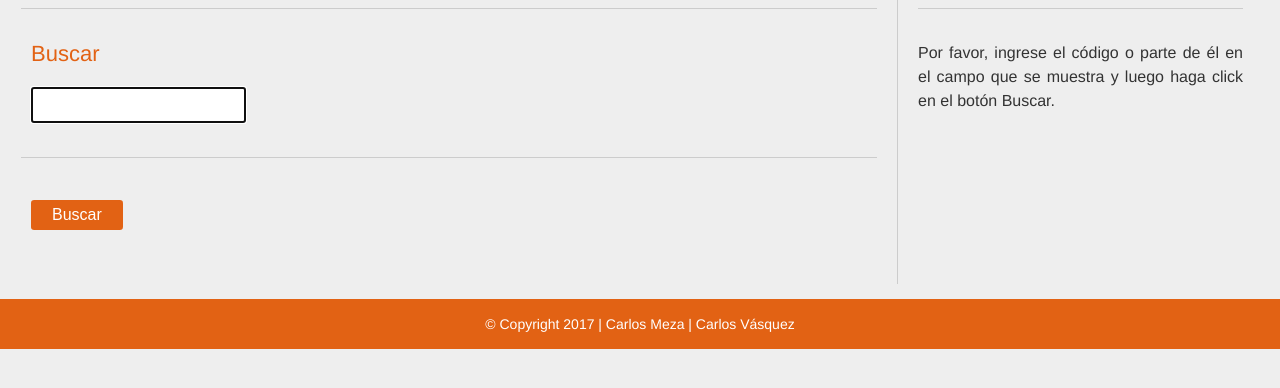
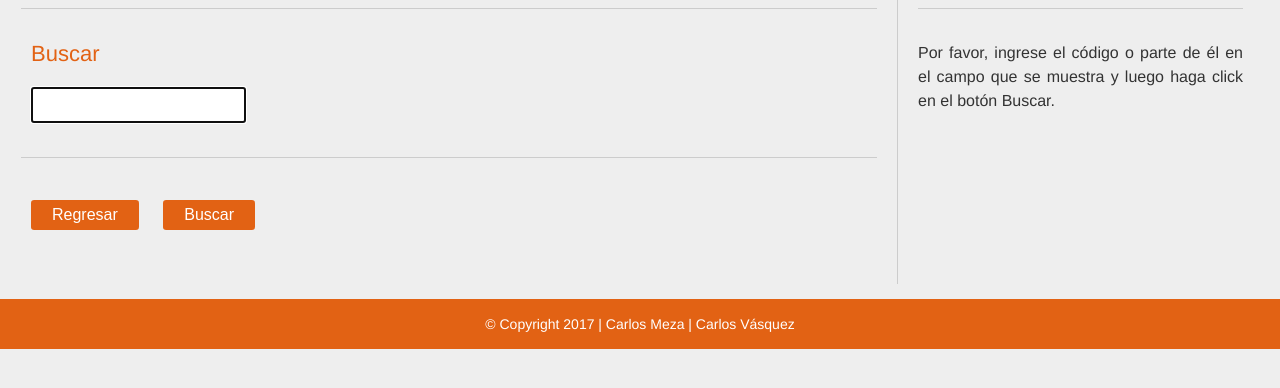
Before and after one commit to Kunai11/Inventario, a PHP site: page /buscar_articulo.php in a window 1280 px wide. Shown: the part 221-609 px from the top of the page. Run offline with PHP 8.4, Linux system fonts and the light colour scheme.

Commit message:
Boton volver a la pantalla anterior

```diff
--- a/buscar_articulo.php
+++ b/buscar_articulo.php
@@ -33,7 +33,10 @@
                     <h3>Buscar</h3>
                     <p><input type="text" title="Parametros para la busqueda" name="palabra" id="palabra" required autofocus></p>
                     <hr>
-                    <p><input class="btn" type="submit" name="buscar" id="buscar" value="Buscar"></p>
+                    <p>
+						<a href="seccion_catalogo.php"><input class="btn" type="button" name="Regresar" id="Regresar" value="Regresar"></a>
+						<input class="btn" type="submit" name="buscar" id="buscar" value="Buscar">
+					</p>
                 </form>
 			</div>
 
--- a/catalogo_articulos.php
+++ b/catalogo_articulos.php
@@ -60,7 +60,7 @@
                     </tbody>
                 </table>
                 <hr>
-                <p><a href="index.php">Regresar</a></p>
+                <a href="seccion_catalogo.php"><input class="btn" type="button" name="Regresar" id="Regresar" value="Regresar"></a>
 			</div>
 
 			<div class="contenido" id="der">
--- a/resultados_buscar.php
+++ b/resultados_buscar.php
@@ -61,7 +61,7 @@
                     </tbody>
                 </table>
                 <hr>
-                <p><a href="buscar_articulo.php">Regresar</a></p>
+                <a href="buscar_articulo.php"><input class="btn" type="button" name="Regresar" id="Regresar" value="Regresar"></a>
 			</div>
 
 			<div class="contenido" id="der">
```
